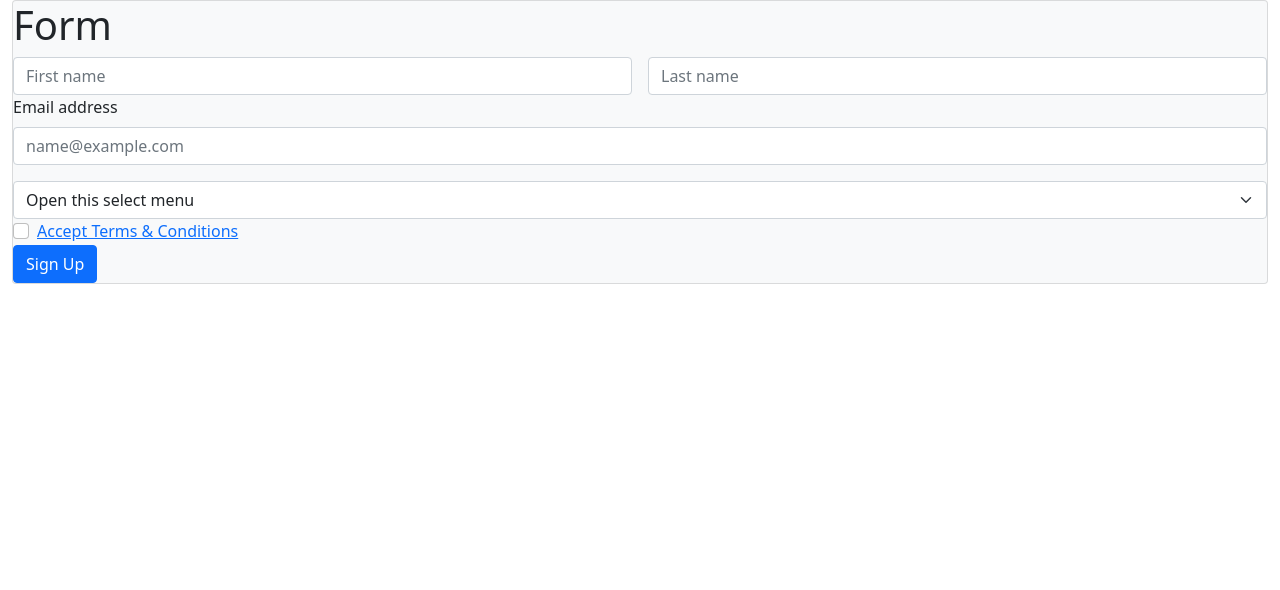
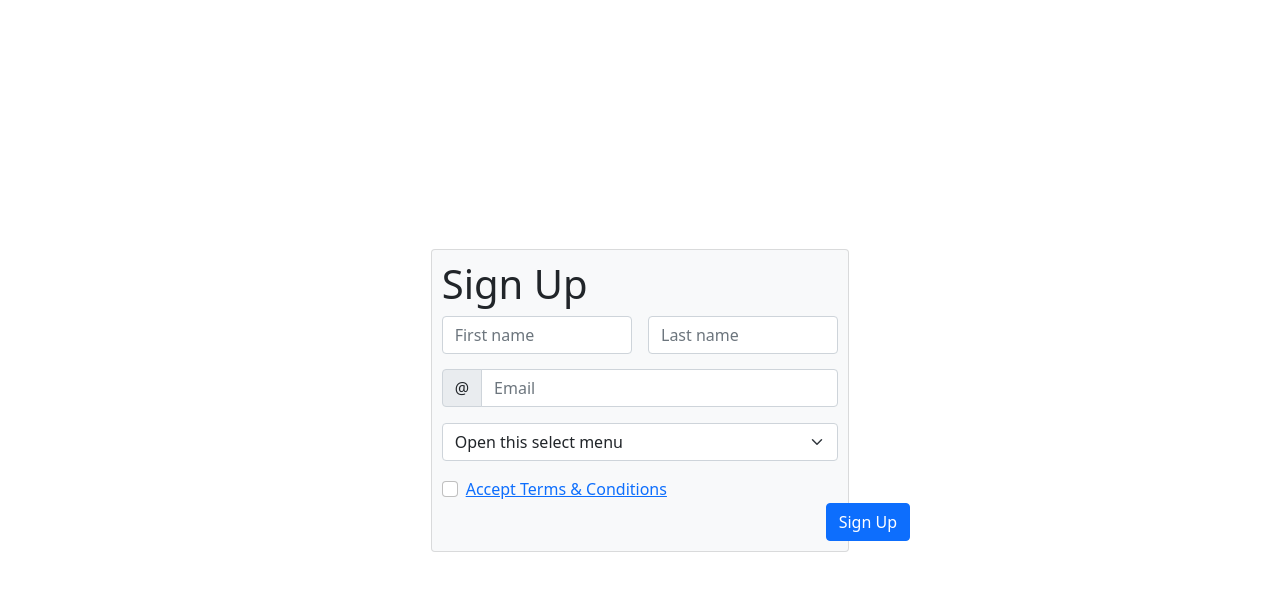
Before and after one commit to KgothatsoN/js-bootstrap-signup-form, a plain HTML site: page index.html in a window 1280 px wide. Drawn offline with nearby package versions, Linux system fonts and the light colour scheme.

Commit message:
main css styling complete

```diff
--- /dev/null
+++ b/css/main.css
@@ -0,0 +1,28 @@
+body    {
+    margin: 0;
+    padding: 0;
+}
+
+.container-fluid    {
+    display: flex;
+    justify-content: center;
+    align-items: center;
+    height: 100vh;
+}
+
+.card   {
+    padding: 10px;
+}
+
+.email-group    {
+    margin: 15px 0 10px 0;
+}
+
+.form-check {
+    margin: 1rem 0 1rem 0;
+}
+
+.signup-button  {
+    position: relative;
+    left: 24rem;
+}
--- a/index.html
+++ b/index.html
@@ -5,13 +5,14 @@
     <meta http-equiv="X-UA-Compatible" content="IE=edge">
     <meta name="viewport" content="width=device-width, initial-scale=1.0">
     <title>Document</title>
+    <link rel="stylesheet" href="./css/main.css">
     <link href="https://cdn.jsdelivr.net/npm/bootstrap@5.0.0-beta2/dist/css/bootstrap.min.css" rel="stylesheet" integrity="sha384-BmbxuPwQa2lc/FVzBcNJ7UAyJxM6wuqIj61tLrc4wSX0szH/Ev+nYRRuWlolflfl" crossorigin="anonymous">
 </head>
 <body>
     <div class="container-fluid">
-        <div class="card bg-light">
+        <div class="card bg-light col-md-4">
             <form action="#" method="POST">
-                <h1>Form</h1>
+                <h1>Sign Up</h1>
                 <div class="row g-3">
                     <div class="col">
                     <input type="text" class="form-control" placeholder="First name" aria-label="First name">
@@ -20,9 +21,9 @@
                     <input type="text" class="form-control" placeholder="Last name" aria-label="Last name">
                 </div>
                 </div>
-                <div class="mb-3">
-                    <label for="exampleFormControlInput1" class="form-label">Email address</label>
-                    <input type="email" class="form-control" id="exampleFormControlInput1" placeholder="name@example.com">
+                <div class="input-group mb-3 email-group">
+                    <span class="input-group-text" id="basic-addon1">@</span>
+                    <input type="text" class="form-control" placeholder="Email" aria-label="Email Address" aria-describedby="basic-addon1">
                 </div>
                 <select class="form-select" aria-label="Default select example">
                     <option selected>Open this select menu</option>
@@ -34,7 +35,9 @@
                     <input class="form-check-input" type="checkbox" value="" id="flexCheckDefault">
                     <label class="form-check-label" for="flexCheckDefault"><a href="#" class="t&c">Accept Terms & Conditions</a></label>
                 </div>
-                <button type="submit" class="btn btn-primary">Sign Up</button>
+                <div class="signup-button">
+                    <button type="submit" class="btn btn-primary">Sign Up</button>
+                </div>
             </form>
         </div>
     </div>
```
